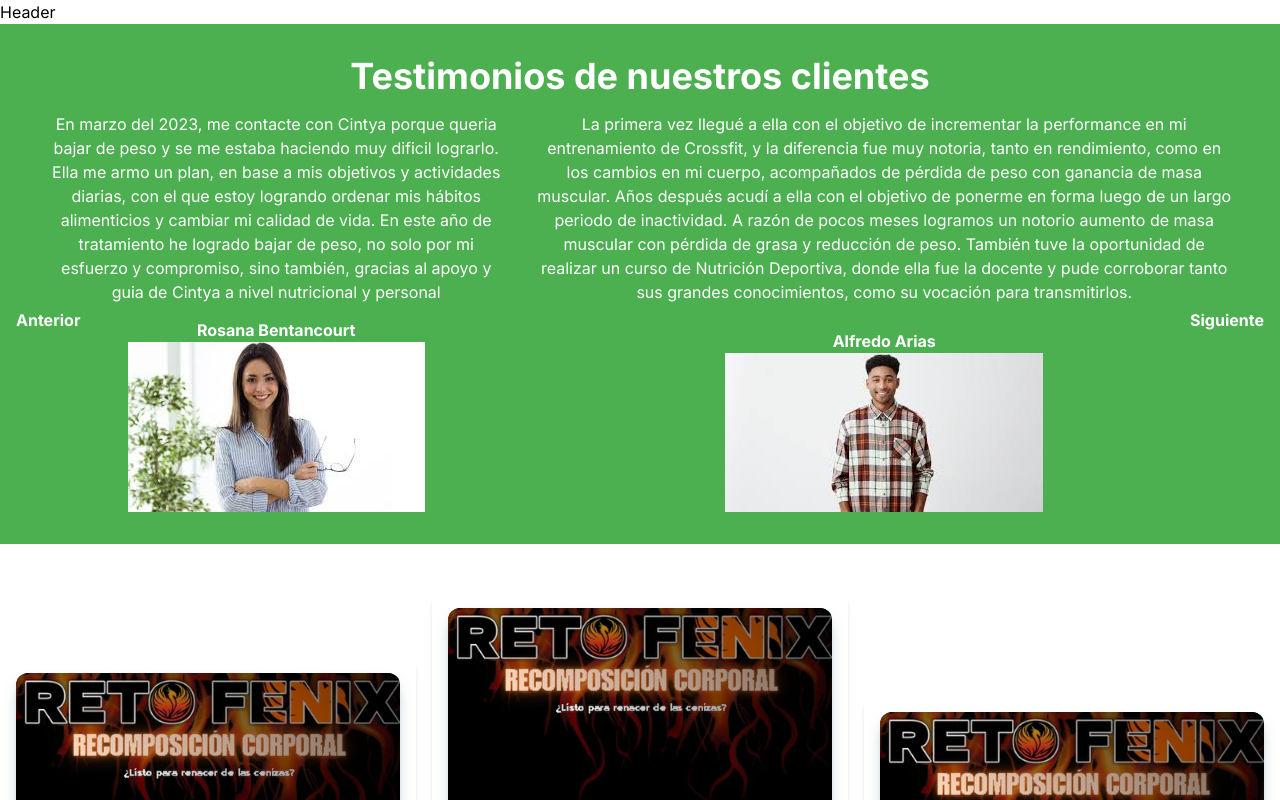
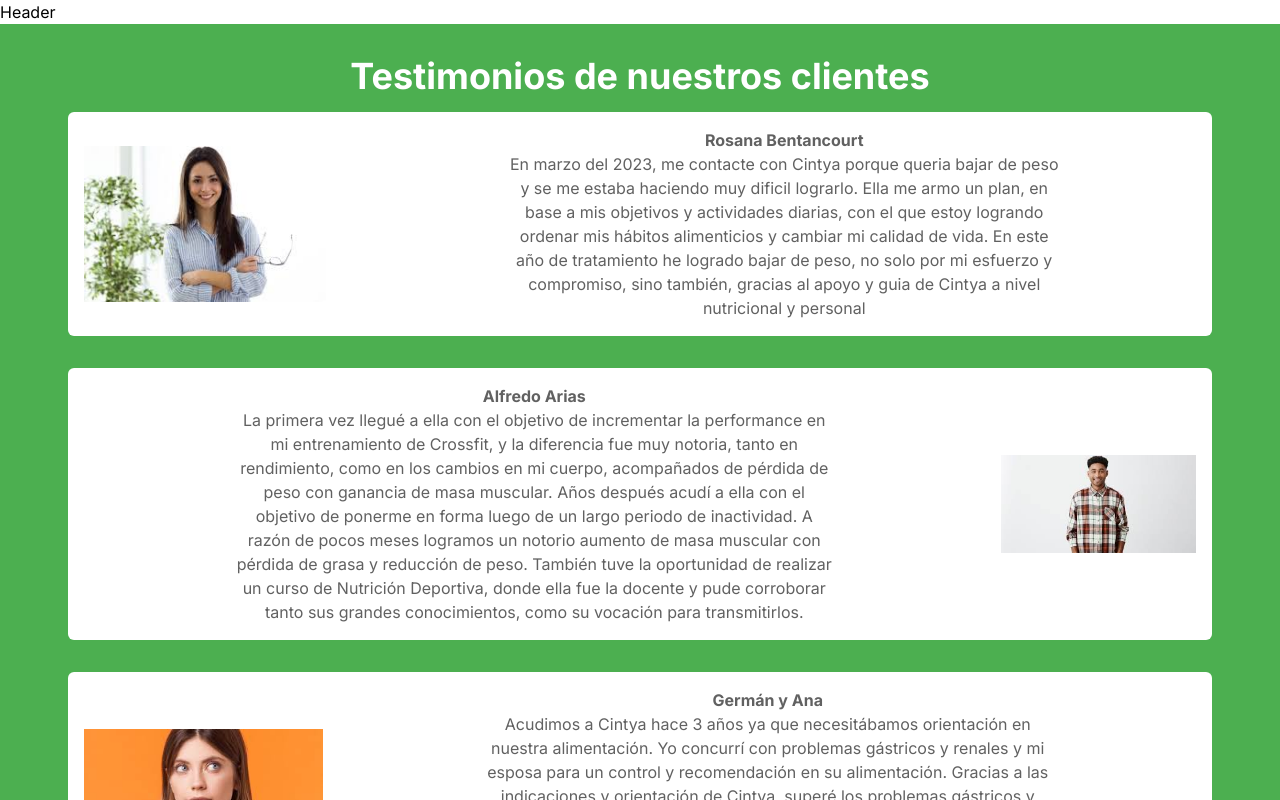
Before and after one commit to Cinnutri/Lic.-Cinyta-Menendez, a Next.js app: page / in a window 1280 px wide. Shown: the top 800 px of the page. Built offline with nearby package versions, Linux system fonts and the light colour scheme.

Commit message:
testimonial update

```diff
--- a/src/components/Testimonial.js
+++ b/src/components/Testimonial.js
@@ -28,59 +28,58 @@ const testimonials = [
 ];
 
 const Testimonial = () => {
-  const [currentIndex, setCurrentIndex] = useState(0);
-  const handleNext = () => {
-    setCurrentIndex((prevIndex) =>
-      prevIndex + 2 >= testimonials.length ? 0 : prevIndex + 2
-    );
-  };
-
-  const handlePrev = () => {
-    setCurrentIndex((prevIndex) =>
-      prevIndex === 0
-        ? testimonials.length - (testimonials.length % 2 === 0 ? 2 : 1)
-        : prevIndex - 2
-    );
-  };
-
-  const visibleTestimonials = testimonials.slice(
-    currentIndex,
-    currentIndex + 2
-  );
   return (
-    <div className="flex flex-col items-center justify-center bg-green-500 p-4">
+    <div className="bg-green-500 p-4 flex flex-col items-center">
       <div className="my-4">
-        <p className="text-white text-4xl font-bold">
+        <p className="text-white text-4xl font-bold text-center">
           Testimonios de nuestros clientes
         </p>
       </div>
-      <div className="relative w-full flex items-center justify-center">
-        <button
-          onClick={handlePrev}
-          className="absolute left-0 text-white font-bold"
-        >
-          Anterior
-        </button>
-        <div className="flex flex-row gap-x-8 mx-8 mb-4">
-          {visibleTestimonials.map((testimonial, index) => (
+      <div className="w-11/12 flex flex-col gap-y-8">
+        {testimonials.map((testimonial, index) => (
           <div
             key={index}
-              className="flex flex-col items-center max-w-[700px] min-h-[400px] justify-between"
+            className={`
+            flex gap-4 p-4 bg-white rounded-md
+            medium:flex-row medium:items-center medium:justify-between
+            xSmall:flex-col xSmall:items-center xSmall:justify-between
+            `}
           >
-              <p className="text-white text-center">{testimonial.text}</p>
-              <div className="mt-2 text-center">
-                <p className="text-white font-bold">{testimonial.name}</p>
-                <Image src={testimonial.image} alt={testimonial.name} />
+            {index % 2 === 0 ? (
+              <>
+                <div className="flex flex-col items-center text-center medium:w-full">
+                  <Image
+                    src={testimonial.image}
+                    alt={testimonial.name}
+                    width={300}
+                    height={200}
+                    className=""
+                  />
                 </div>
+                <div className="flex flex-col items-center">
+                  <p className="text-gray-700 font-bold text-center">{testimonial.name}</p>
+                  <p className="text-gray-700 medium:w-8/12 text-center">{testimonial.text}</p>
+                </div>
+              </>
+            ) : (
+              <>
+                <div className="flex flex-col items-center">
+                  <p className="text-gray-700 font-bold text-center">{testimonial.name}</p>
+                  <p className="text-gray-700 medium:w-8/12 text-center">{testimonial.text}</p>
+                </div>
+                <div className="flex flex-col items-center text-center medium:w-full">
+                  <Image
+                    src={testimonial.image}
+                    alt={testimonial.name}
+                    width={300}
+                    height={200}
+                    className=""
+                  />
+                </div>
+              </>
+            )}
           </div>
         ))}
-        </div>
-        <button
-          onClick={handleNext}
-          className="absolute right-0 text-white font-bold"
-        >
-          Siguiente
-        </button>
       </div>
     </div>
   );
--- a/tailwind.config.js
+++ b/tailwind.config.js
@@ -16,6 +16,11 @@ module.exports = withMT({
       boxShadow: {
         custom: "0 0 20px rgba(0, 0, 0, 0.3)",
       },
+      screens: {
+        'xSmall': '360px',
+        'medium': '768px',
+        'large': '1024px',
+      },
     },
   },
   plugins: [],
```
Lines whose indentation alone changed are shown as unchanged.
